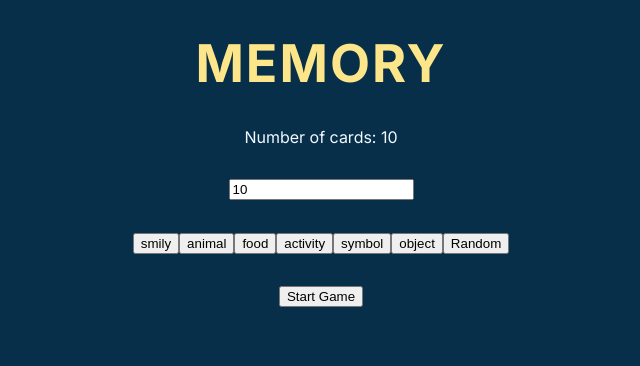
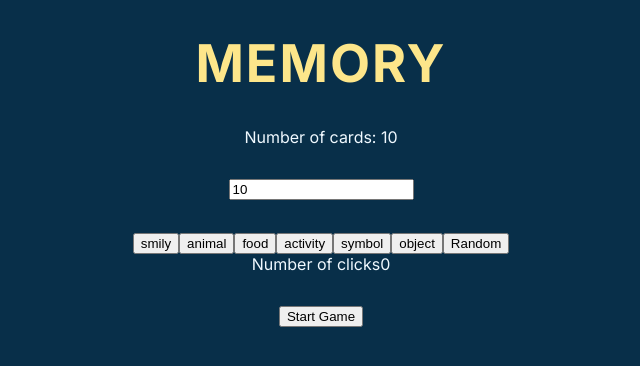
Before and after one commit to johannes-code/RememberThis, a React (Vite) app: page / in a window 1280 px wide. Shown: the top 366 px of the page, without its empty margins (319-959 px from the left). Built offline with nearby package versions, Linux system fonts and the light colour scheme.

Commit message:
made ClickCounter

```diff
--- a/src/App.jsx
+++ b/src/App.jsx
@@ -2,8 +2,11 @@ import { useState } from "react";
 import MemoryCard from "./components/MemoryCard";
 import RegularButton from "./components/RegularButton";
 import { emojiArrays } from "./data/emojiArray";
+import { useClickCounter } from "./components/ClickCounter";
+import { ScoreBoard } from "./components/ScoreBoard";
 
 export default function App() {
+  const { count, increment, resetCount } = useClickCounter();
   const [isGameOn, setIsGameOn] = useState(false);
   const [selectedEmojis, setSelectedEmojis] = useState([]);
   const [flippedCards, setFlippedCards] = useState([]);
@@ -20,6 +23,7 @@ export default function App() {
 
   function startGame() {
     console.log("Starting game...");
+    resetCount();
     let selectedArray;
     if (currentCategory === null) {
       const allCategories = Object.keys(emojiArrays);
@@ -45,6 +49,8 @@ export default function App() {
   }
   function turnCard(index) {
     if (flippedCards.length === 2 || matchedCards.includes(index)) return;
+
+    increment();
 
     setFlippedCards((prev) => {
       const newFlippedCards = [...prev, index];
@@ -108,6 +114,8 @@ export default function App() {
           <RegularButton type="button" onClick={startGame}>
             Restart Game
           </RegularButton>
+
+          <p>Clicks: {count}</p>
         </>
       )}
     </main>
@@ -144,6 +152,7 @@ export default function App() {
         >
           Random
         </RegularButton>
+        <ScoreBoard />
       </div>
     );
   }
--- /dev/null
+++ b/src/components/ClickCounter.jsx
@@ -0,0 +1,15 @@
+import { useState } from "react";
+
+export function useClickCounter() {
+  const [count, setCount] = useState(0);
+
+  const increment = () => {
+    setCount((prevCount) => prevCount + 1);
+  };
+
+  const resetCount = () => {
+    setCount(0);
+  };
+
+  return { count, increment, resetCount };
+}
--- a/src/components/HighscoreCalculator.jsx
+++ b/src/components/HighscoreCalculator.jsx
@@ -1 +1,4 @@
-export function HighscoreCalculator() {}
+export function HighscoreCalculator() {
+  //Score = (1000 * (Cards / Clicks)) * (1 + (Cards / 100)) / (Time in seconds)
+  //Bonus for perfect game
+}
--- a/src/components/ScoreBoard.jsx
+++ b/src/components/ScoreBoard.jsx
@@ -1,7 +1,14 @@
+import { useClickCounter } from "./ClickCounter";
 
+export function ScoreBoard() {
+  const { count } = useClickCounter();
+  //Best Month/ Week / Day
 
-export function ScoreBoard(){
-    return (
+  // Name
+  // Date
+  // Time
+  // Number of clicks
+  // Number of cards
 
-    )
+  return <p>Number of clicks{count}</p>;
 }
```
Also changed, not shown: src/components/DateTime.jsx (added).
